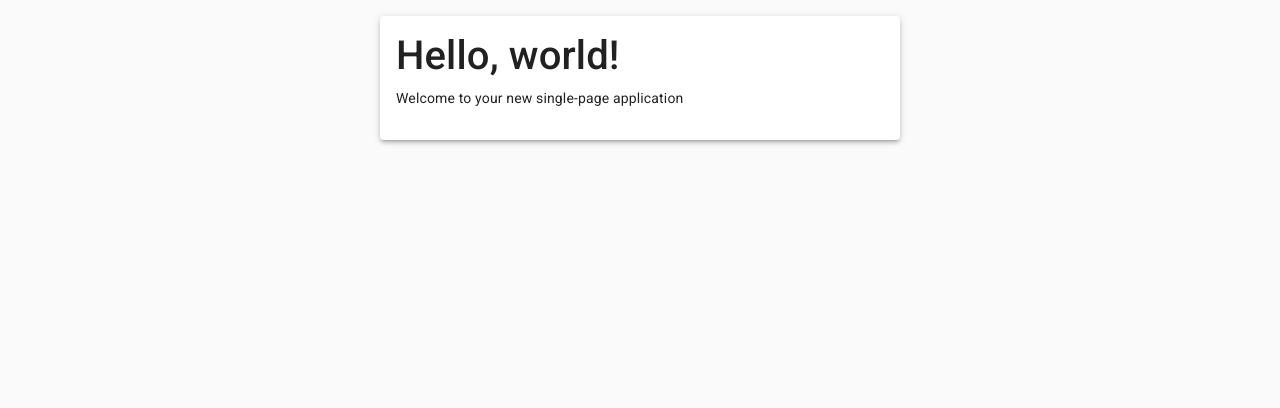
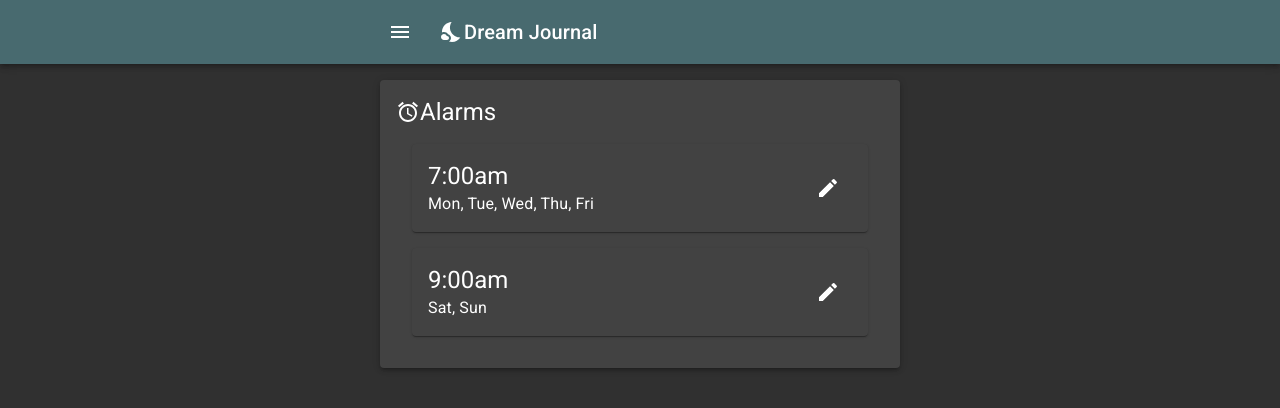
Before and after one commit to TacoMantra/DreamJournal, a React (Create React App) app in the folder ClientApp/: page / in a window 1280 px wide. Shown: the top 408 px of the page. Built offline with nearby package versions, Linux system fonts and the light colour scheme.

Commit message:
dashboard alarms, menu

```diff
--- a/ClientApp/src/App.tsx
+++ b/ClientApp/src/App.tsx
@@ -1,15 +1,14 @@
 import * as React from 'react';
 import { Route } from 'react-router';
-import { CssBaseline, ThemeProvider } from '@material-ui/core';
 import Layout from './components/layout/Layout';
 import Dashboard from './Sections/dashboard/Dashboard';
+import AppMenu from './components/app-menu/index';
 
 export default () => (
-  <CssBaseline>
-    <ThemeProvider>
-      <Layout>
-        <Route exact path="/" component={Dashboard} />
-      </Layout>
-    </ThemeProvider>
-  </CssBaseline>
+  <>
+    <AppMenu />
+    <Layout>
+      <Route exact path="/" component={Dashboard} />
+    </Layout>
+  </>
 );
--- a/ClientApp/src/Sections/dashboard/Dashboard.tsx
+++ b/ClientApp/src/Sections/dashboard/Dashboard.tsx
@@ -1,10 +1,30 @@
 import * as React from 'react';
+import { Typography, Grid } from '@material-ui/core';
+import AccessAlarmIcon from '@material-ui/icons/AccessAlarm';
+import AlarmCard from '../../components/alarm-card';
+
+// TODO: replace this mock
+const alarms = [
+  {
+    time: '7:00am',
+    days: ['Mon', 'Tue', 'Wed', 'Thu', 'Fri'],
+  },
+  {
+    time: '9:00am',
+    days: ['Sat', 'Sun'],
+  },
+];
 
 const Dashboard = () => (
-  <div>
-    <h1>Hello, world!</h1>
-    <p>Welcome to your new single-page application</p>
-  </div>
+  <>
+    <Grid container alignItems="center">
+      <AccessAlarmIcon />
+      <Typography variant="h5">
+        Alarms
+      </Typography>
+    </Grid>
+    {alarms.map((alarm) => <AlarmCard time={alarm.time} days={alarm.days} />)}
+  </>
 );
 
 export default Dashboard;
--- a/ClientApp/src/Sections/dashboard/index.ts
+++ b/ClientApp/src/Sections/dashboard/index.ts
@@ -0,0 +1 @@
+export { default } from './Dashboard';
--- /dev/null
+++ b/ClientApp/src/components/alarm-card/AlarmCard.tsx
@@ -0,0 +1,48 @@
+import {
+  makeStyles, Card, Typography, Grid, IconButton, Icon,
+} from '@material-ui/core';
+import EditIcon from '@material-ui/icons/Edit';
+import React from 'react';
+
+type DaysOfWeekAbbreviations = 'Mon' | 'Tue' | 'Wed' | 'Thu' | 'Fri' | 'Sat' | 'Sun';
+
+interface IAlarmCardProps {
+  time: string;
+  days: Array<DaysOfWeekAbbreviations>;
+}
+
+const AlarmCard = ({ time, days }: IAlarmCardProps) => {
+  const useStyles = makeStyles((theme) => ({
+    root: {
+      margin: theme.spacing(2),
+      padding: theme.spacing(2),
+    },
+  }));
+
+  const classes = useStyles();
+
+  return (
+    <Card className={classes.root}>
+      <Grid container alignItems="center">
+        <Grid item xs={9}>
+          <Typography variant="h5">{time}</Typography>
+          <Typography>
+            {days.map((day, i) => {
+              if (i < days.length - 1) {
+                return `${day}, `;
+              }
+              return day;
+            })}
+          </Typography>
+        </Grid>
+        <Grid item container xs={3} justify="flex-end">
+          <IconButton>
+            <EditIcon />
+          </IconButton>
+        </Grid>
+      </Grid>
+    </Card>
+  );
+};
+
+export default AlarmCard;
--- /dev/null
+++ b/ClientApp/src/components/alarm-card/index.ts
@@ -0,0 +1 @@
+export { default } from './AlarmCard';
--- /dev/null
+++ b/ClientApp/src/components/app-menu/AppMenu.tsx
@@ -0,0 +1,80 @@
+import React from 'react';
+import { createStyles, makeStyles } from '@material-ui/core/styles';
+import AppBar from '@material-ui/core/AppBar';
+import Toolbar from '@material-ui/core/Toolbar';
+import Typography from '@material-ui/core/Typography';
+import IconButton from '@material-ui/core/IconButton';
+import MenuIcon from '@material-ui/icons/Menu';
+import MenuItem from '@material-ui/core/MenuItem';
+import Menu from '@material-ui/core/Menu';
+import NightsStayIcon from '@material-ui/icons/NightsStay';
+import Container from '@material-ui/core/Container';
+
+const useStyles = makeStyles((theme) => createStyles({
+  root: {
+    flexGrow: 1,
+  },
+  menuButton: {
+    marginRight: theme.spacing(2),
+  },
+  title: {
+    flexGrow: 1,
+  },
+}));
+
+const AppMenu = () => {
+  const classes = useStyles();
+  const [anchorEl, setAnchorEl] = React.useState<null | HTMLElement>(null);
+  const open = Boolean(anchorEl);
+
+  const handleMenu = (event: React.MouseEvent<HTMLElement>) => {
+    setAnchorEl(event.currentTarget);
+  };
+
+  const handleClose = () => {
+    setAnchorEl(null);
+  };
+
+  return (
+    <div className={classes.root}>
+      <AppBar position="static">
+        <Container maxWidth="sm">
+          <Toolbar>
+            <IconButton edge="start" className={classes.menuButton} color="inherit" aria-label="menu">
+              <MenuIcon
+                aria-controls="menu-appbar"
+                aria-haspopup="true"
+                onClick={handleMenu}
+              />
+            </IconButton>
+            <Menu
+              id="menu-appbar"
+              anchorEl={anchorEl}
+              anchorOrigin={{
+                vertical: 'top',
+                horizontal: 'right',
+              }}
+              keepMounted
+              transformOrigin={{
+                vertical: 'top',
+                horizontal: 'right',
+              }}
+              open={open}
+              onClose={handleClose}
+            >
+              <MenuItem onClick={handleClose}>Dashboard</MenuItem>
+              <MenuItem onClick={handleClose}>Alarms</MenuItem>
+              <MenuItem onClick={handleClose}>Trends</MenuItem>
+            </Menu>
+            <NightsStayIcon />
+            <Typography variant="h6" className={classes.title}>
+              Dream Journal
+            </Typography>
+          </Toolbar>
+        </Container>
+      </AppBar>
+    </div>
+  );
+};
+
+export default AppMenu;
--- /dev/null
+++ b/ClientApp/src/components/app-menu/index.ts
@@ -0,0 +1 @@
+export { default } from './AppMenu';
--- a/ClientApp/src/components/layout/Layout.tsx
+++ b/ClientApp/src/components/layout/Layout.tsx
@@ -1,7 +1,7 @@
 import * as React from 'react';
 import { makeStyles, Paper, Container } from '@material-ui/core';
 
-const Layout = (props: { children: React.ReactNode }) => {
+const Layout = ({ children }: { children: React.ReactNode }) => {
   const useStyles = makeStyles((theme: Theme) => ({
     appPaper: {
       margin: theme.spacing(2),
@@ -14,7 +14,7 @@ const Layout = (props: { children: React.ReactNode }) => {
   return (
     <Container maxWidth="sm">
       <Paper className={classes.appPaper} elevation={3}>
-        {props.children}
+        {children}
       </Paper>
     </Container>
   );
--- a/ClientApp/src/components/layout/index.ts
+++ b/ClientApp/src/components/layout/index.ts
@@ -1,3 +1 @@
-import Layout from './Layout';
-
-export default Layout;
+export { default } from './Layout';
--- a/ClientApp/src/index.tsx
+++ b/ClientApp/src/index.tsx
@@ -5,23 +5,38 @@ import * as ReactDOM from 'react-dom';
 import { Provider } from 'react-redux';
 import { ConnectedRouter } from 'connected-react-router';
 import { createBrowserHistory } from 'history';
+import { ThemeProvider, createMuiTheme, CssBaseline } from '@material-ui/core';
 import configureStore from './store/configureStore';
 import App from './App';
 import registerServiceWorker from './registerServiceWorker';
+
+const darkTheme = createMuiTheme({
+  palette: {
+    type: 'dark',
+    primary: {
+      main: '#486a6f',
+    },
+  },
+});
 
 // Create browser history to use in the Redux store
 const baseUrl = document.getElementsByTagName('base')[0].getAttribute('href') as string;
 const history = createBrowserHistory({ basename: baseUrl });
 
-// Get the application-wide store instance, prepopulating with state from the server where available.
+// Get the application-wide store instance, prepopulating with state from the server where available
 const store = configureStore(history);
 
 ReactDOM.render(
-    <Provider store={store}>
+  <ThemeProvider theme={darkTheme}>
+    <CssBaseline>
+      <Provider store={store}>
         <ConnectedRouter history={history}>
-            <App />
+          <App />
         </ConnectedRouter>
-    </Provider>,
-    document.getElementById('root'));
+      </Provider>
+    </CssBaseline>
+  </ThemeProvider>,
+  document.getElementById('root'),
+);
 
 registerServiceWorker();
```
